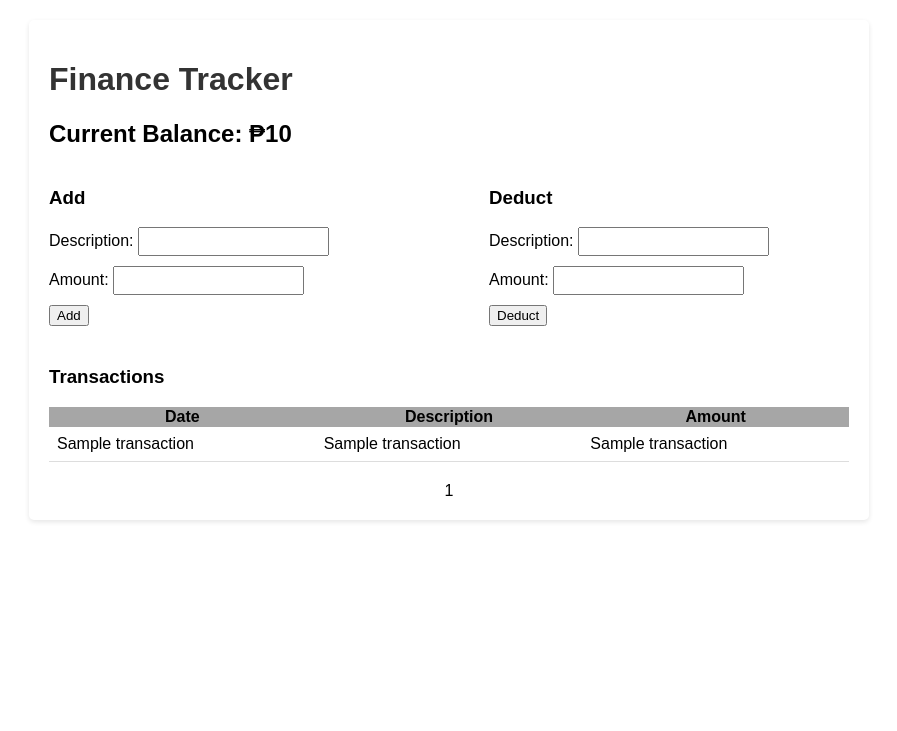
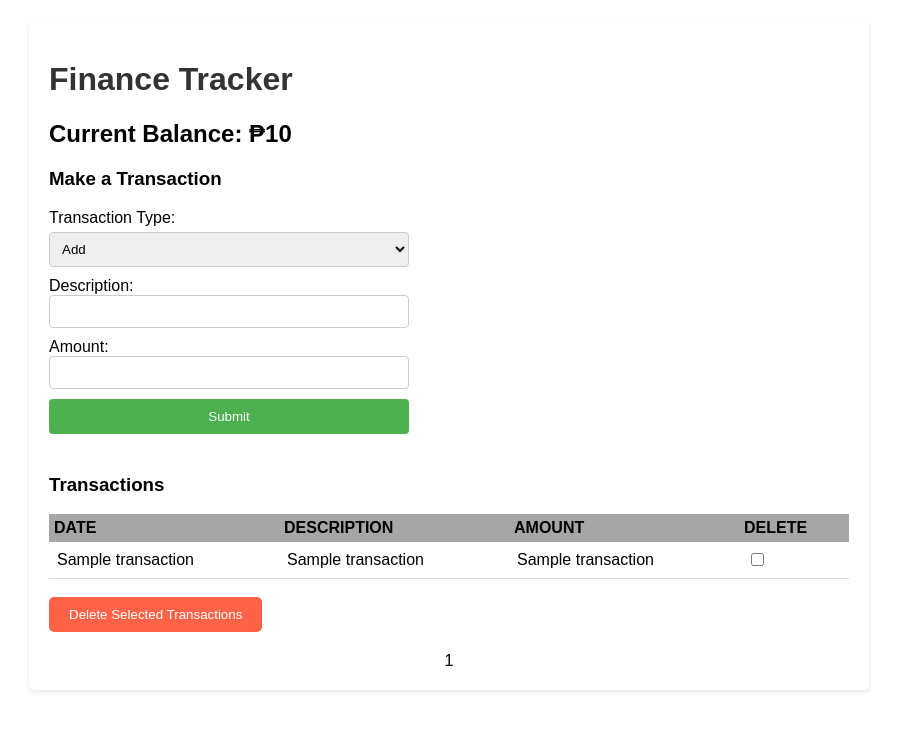
Before and after one commit to Andraannn/Finance-Tracker-System, a Flask app: page / in a window 1280 px wide. Shown: the top 731 px of the page, without its empty margins (191-1088 px from the left). Run offline with Flask 3, Linux system fonts and the light colour scheme; a database or web service that is not in the repository returns one stand-in record (values such as "Sample title"); some libraries are stand-ins or nearby versions.

Commit message:
added delete

```diff
--- a/static/styles.css
+++ b/static/styles.css
@@ -1,5 +1,3 @@
-/* static/style.css */
-
 body {
   font-family: Arial, sans-serif;
   margin: 20px;
@@ -42,6 +40,12 @@ button:hover {
 table {
   border-collapse: collapse;
   width: 100%;
+}
+
+/* CSS for table headers */
+th {
+  text-align: left; /* Align text to the left */
+  padding: 5px; /* Add padding to the headers */
 }
 
 thead th,
@@ -113,3 +117,62 @@ tfoot td:first-child {
   background-color: #4caf50;
   color: white;
 }
+
+
+.transaction-form h3 {
+  margin-top: 0;
+}
+
+.transaction-form label {
+  display: block;
+  margin-bottom: 5px;
+}
+
+.transaction-form input[type="text"],
+.transaction-form input[type="number"],
+.transaction-form select {
+  width: 100%;
+  padding: 8px;
+  margin-bottom: 10px;
+  border: 1px solid #ccc;
+  border-radius: 4px;
+  box-sizing: border-box;
+}
+
+.transaction-form input[type="submit"] {
+  width: 100%;
+  padding: 10px;
+  background-color: #4CAF50;
+  color: white;
+  border: none;
+  border-radius: 4px;
+  cursor: pointer;
+}
+
+.transaction-form input[type="submit"]:hover {
+  background-color: #45a049;
+}
+
+.transaction-row {
+  border-bottom: 1px solid #ccc; /* Add border between rows */
+}
+
+/* Optional: Style header row differently */
+tr.header-row {
+  background-color: #a6a6a6;
+  font-weight: bold;
+}
+
+.delete-button {
+  background-color: #ff6347; /* Red background color */
+  color: white; /* White text color */
+  padding: 10px 20px; /* Add padding */
+  border: none; /* Remove border */
+  border-radius: 5px; /* Add border radius */
+  cursor: pointer; /* Add pointer cursor */
+}
+
+/* Hover effect */
+.delete-button:hover {
+  background-color: #ff4136; /* Darker red background color on hover */
+}
--- a/templates/index.html
+++ b/templates/index.html
@@ -1,16 +1,10 @@
-<!-- templates/index.html -->
-
 <!DOCTYPE html>
 <html lang="en">
 <head>
-    <meta charset="UTF-8" />
-    <meta name="viewport" content="width=device-width, initial-scale=1.0" />
+    <meta charset="UTF-8">
+    <meta name="viewport" content="width=device-width, initial-scale=1.0">
     <title>Finance Tracker</title>
-    <link
-      rel="stylesheet"
-      type="text/css"
-      href="{{ url_for('static', filename='styles.css') }}"
-    />
+    <link rel="stylesheet" type="text/css" href="{{ url_for('static', filename='styles.css') }}">
 </head>
 <body>
     <div class="container">
@@ -19,45 +13,46 @@
 
         <div class="transaction-container">
             <div class="transaction-form">
-          <h3>Add</h3>
-          <form action="/add" method="post">
+                <h3>Make a Transaction</h3>
+                <form action="/transaction" method="post">
+                    <label for="transaction_type">Transaction Type:</label>
+                    <select id="transaction_type" name="transaction_type" required>
+                        <option value="add">Add</option>
+                        <option value="subtract">Deduct</option>
+                    </select><br />
                     Description: <input type="text" name="description" required /><br />
-            Amount:
-            <input type="number" step="0.01" name="amount" required /><br />
-            <input type="submit" value="Add" />
-          </form>
-        </div>
-
-        <div class="transaction-form">
-          <h3>Deduct</h3>
-          <form action="/subtract" method="post">
-            Description: <input type="text" name="description" required /><br />
-            Amount:
-            <input type="number" step="0.01" name="amount" required /><br />
-            <input type="submit" value="Deduct" />
+                    Amount: <input type="number" step="0.01" name="amount" required /><br />
+                    <input type="submit" value="Submit" />
                 </form>
             </div>
         </div>
 
         <h3>Transactions</h3>
+        <form action="/delete_transactions" method="post">
             <table>
                 <tr style="background-color: #a6a6a6">
-          <th>Date</th>
-          <th>Description</th>
-          <th>Amount</th>
+                    <th>DATE</th>
+                    <th>DESCRIPTION</th>
+                    <th>AMOUNT</th>
+                    <th>DELETE</th>
                 </tr>
                 {% for transaction in transactions[:5] %}
                 <!-- Limiting to the first 5 transactions -->
-        <tr>
+                <tr class="transaction-row">
+                  <!-- Assuming the transaction ID is at index 0 -->
                     <td>{{ transaction[3] }}</td>
                     <!-- Assuming the date is at index 3 -->
                     <td>{{ transaction[1] }}</td>
                     <!-- Assuming the description is at index 1 -->
                     <td>{{ transaction[2] }}</td>
                     <!-- Assuming the amount is at index 2 -->
+                    <td><input type="checkbox" name="transaction_id" value="{{ transaction[0] }}"></td>
                 </tr>
                 {% endfor %}
             </table>
+            <br>
+            <input class="delete-button" type="submit" value="Delete Selected Transactions">
+        </form>
 
         <!-- Pagination -->
         <div class="pagination">
```
Lines whose indentation alone changed are shown as unchanged.
